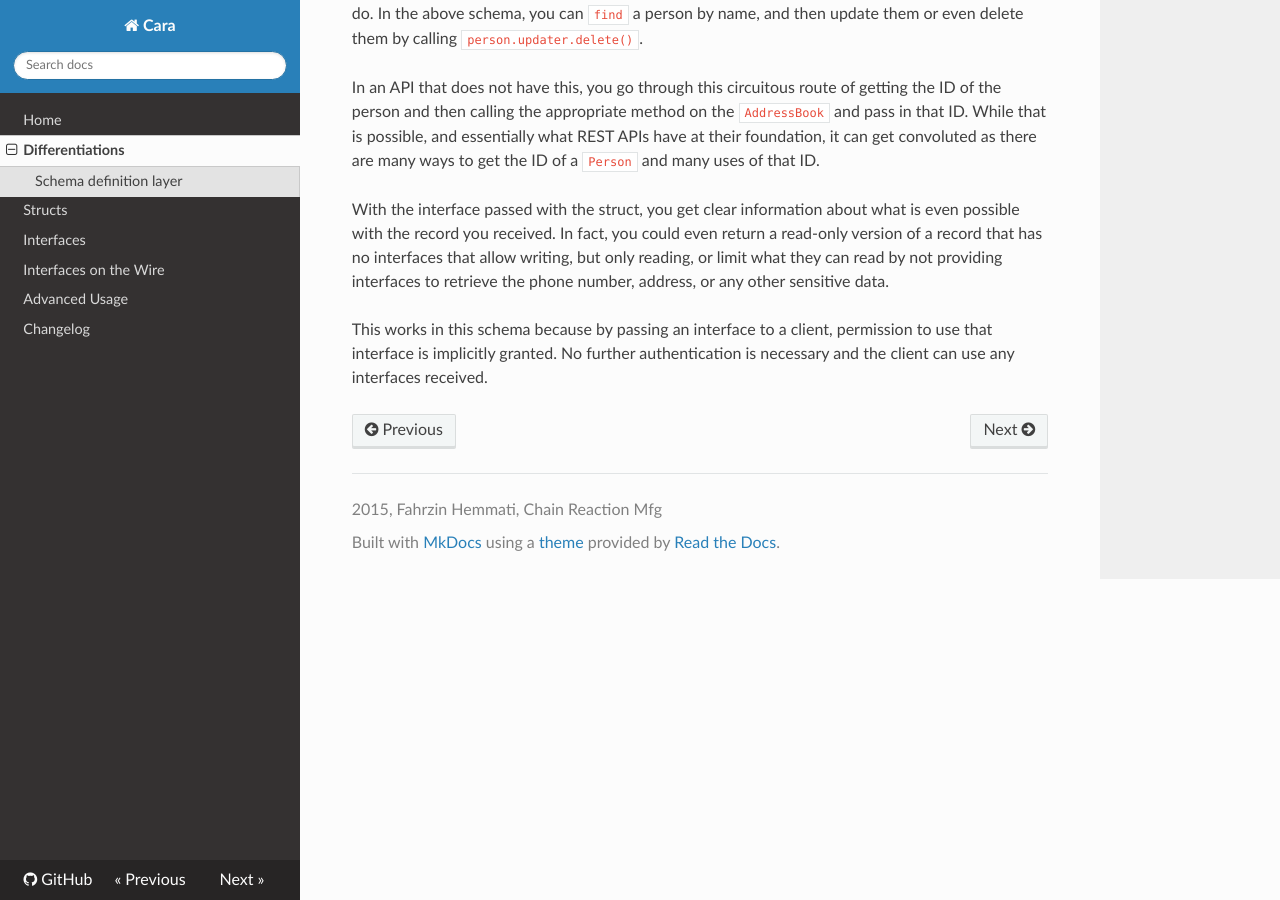
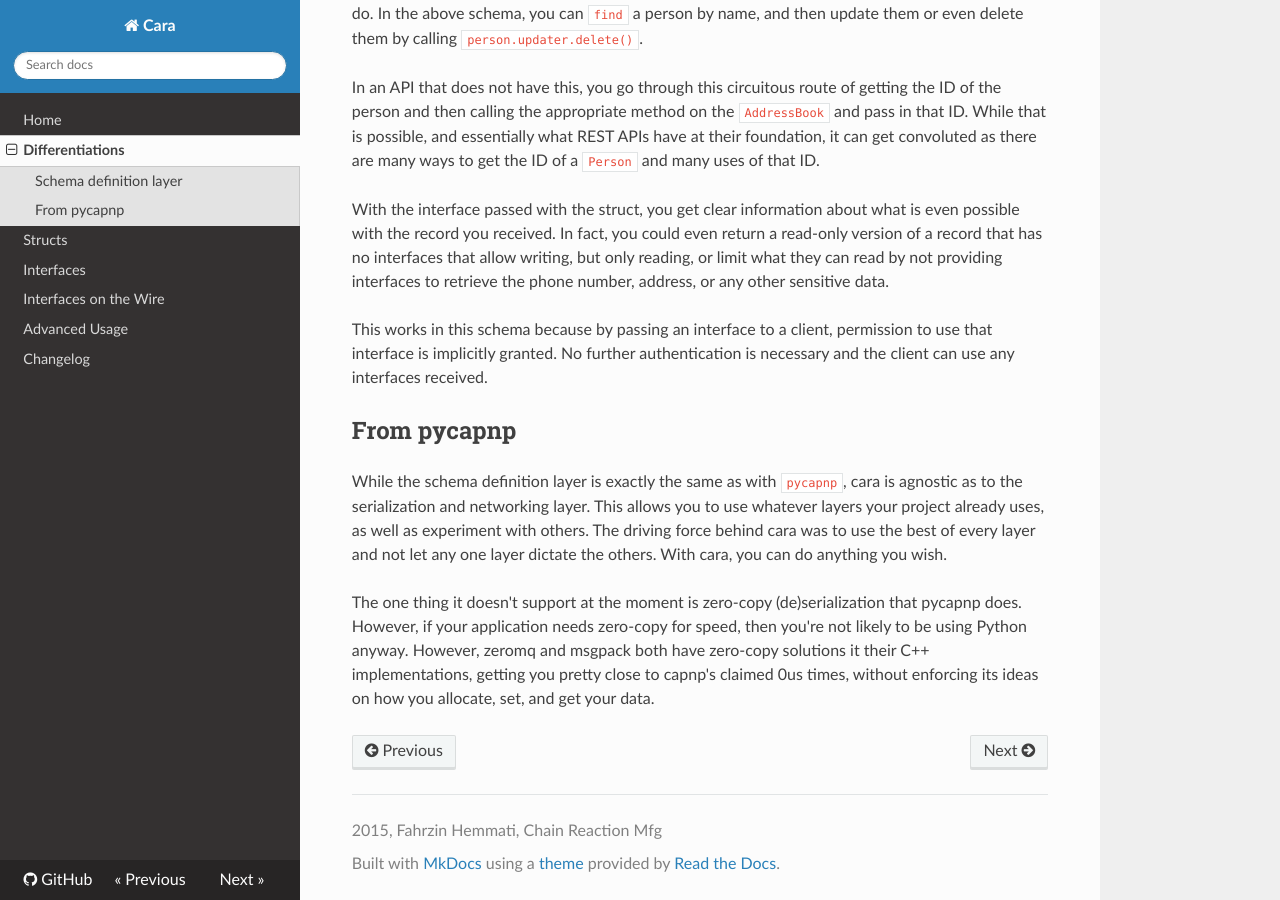
Before and after one commit to chainreactionmfg/cara, an MkDocs documentation site: the page built from docs/differentiations.md, in a window 1280 px wide and 900 px high, scrolled down 596 px. Built offline with MkDocs 1.6.1, drawn with Linux system fonts in a browser that asks for light colours; nearby versions of some CDN libraries; old or Windows-style settings are respelled for this version of MkDocs.

Commit message:
[DOCS] Add pycapnp differentiation

```diff
--- a/docs/differentiations.md
+++ b/docs/differentiations.md
@@ -45,3 +45,19 @@ retrieve the phone number, address, or any other sensitive data.
 This works in this schema because by passing an interface to a client,
 permission to use that interface is implicitly granted. No further
 authentication is necessary and the client can use any interfaces received.
+
+## From pycapnp
+
+While the schema definition layer is exactly the same as with `pycapnp`, cara
+is agnostic as to the serialization and networking layer. This allows you to
+use whatever layers your project already uses, as well as experiment with
+others. The driving force behind cara was to use the best of every layer and
+not let any one layer dictate the others. With cara, you can do anything you
+wish.
+
+The one thing it doesn't support at the moment is zero-copy (de)serialization
+that pycapnp does. However, if your application needs zero-copy for speed, then
+you're not likely to be using Python anyway. However, zeromq and msgpack both
+have zero-copy solutions it their C++ implementations, getting you pretty close
+to capnp's claimed 0us times, without enforcing its ideas on how you allocate,
+set, and get your data.
```
